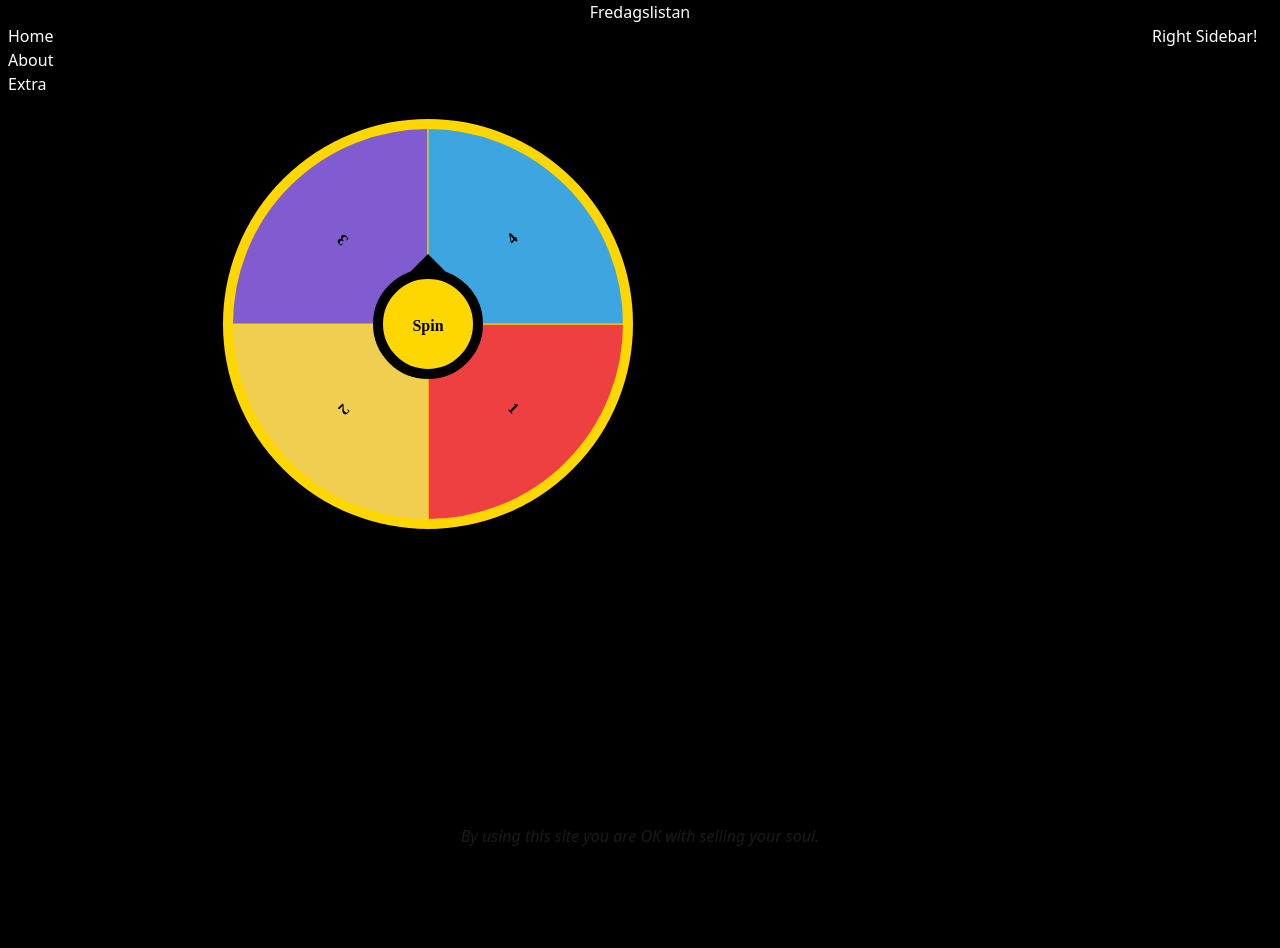
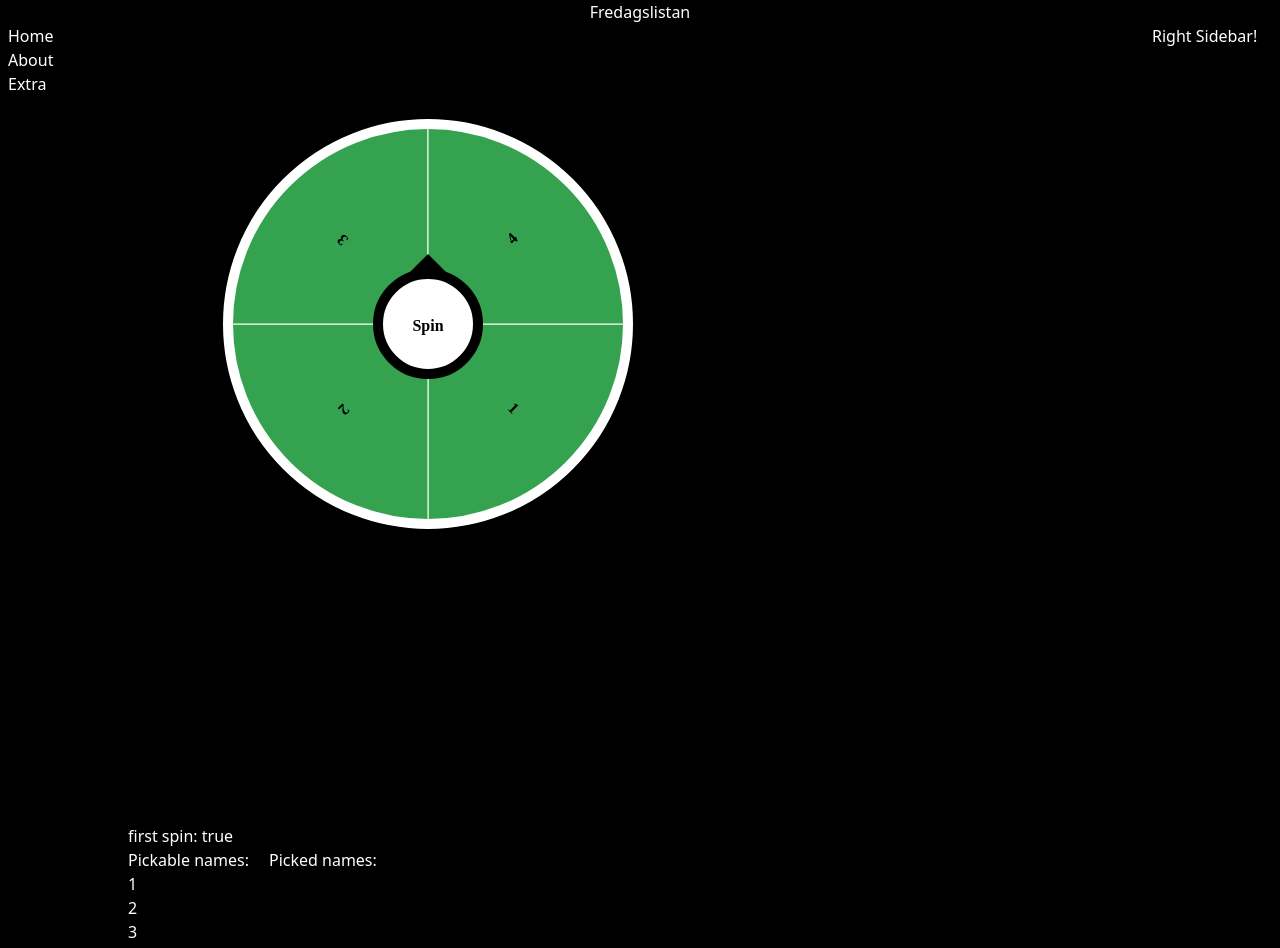
Before and after one commit to bobbin054/ff_fredagslistan, a Next.js app: page /about in a window 1280 px wide. Shown: the top 948 px of the page. Before the commit the page ends 848 px from the top, so only its background shows below. Built offline with nearby package versions, Linux system fonts and the light colour scheme.

Commit message:
Refactor code to improve performance and readability.

```diff
--- a/src/app/about/page.tsx
+++ b/src/app/about/page.tsx
@@ -1,35 +1,45 @@
 "use client";
-import React from "react";
+import React, { useState } from "react";
 import WheelComponent from "../_components/WheelComponent";
 
 export default function About() {
-  const segments = ["1", "2", "3", "4"];
-  const segColors = [
-    "#EE4040",
-    "#F0CF50",
-    "#815CD1",
-    "#3DA5E0",
-    "#34A24F",
-    "#F9AA1F",
-    "#EC3F3F",
-    "#FF9000",
-    "#F0CF50",
-    "#815CD1",
-    "#3DA5E0",
-    "#34A24F",
-    "#F9AA1F",
-    "#EC3F3F",
-    "#FF9000",
-  ];
-  const onFinished = (winner: string) => {
-    console.log(winner);
+  const [pickedNames, setPickedNames] = useState<string[]>([]);
+  const [pickableNames, setPickableNames] = useState<string[]>([
+    "1",
+    "2",
+    "3",
+    "4",
+  ]);
+  const [key, setKey] = useState(1);
+  const [firstSpin, setFirstSpin] = useState(true);
+
+  const onFinished = (pickedName: string) => {
+    console.log("onFinished firstSpin", String(firstSpin));
+
+    if (!firstSpin) {
+      console.log("onFinished !firstSpin");
+      setKey((prevKey) => +prevKey + 1);
+    }
+    setFirstSpin(false);
+
+    setPickableNames((prevPickedNames) => {
+      const newPickableNames = prevPickedNames.filter(
+        (item) => item !== pickedName,
+      );
+      return [...newPickableNames];
+    });
+
+    setPickedNames((prevPickedNames) => [...prevPickedNames, pickedName]);
   };
+
   return (
+    <>
       <WheelComponent
-      segments={segments}
-      segColors={segColors}
+        key={key}
+        segments={pickableNames}
+        segColors={["#34A24F"]}
         onFinished={(winner) => onFinished(winner)}
-      primaryColor="gold"
+        primaryColor="white"
         contrastColor="black"
         buttonText="Spin"
         isOnlyOnce={false}
@@ -37,5 +47,26 @@ export default function About() {
         upDuration={100}
         downDuration={500}
       />
+      <p> first spin: {String(firstSpin)}</p>
+      <div className="flex flex-row gap-5">
+        <div>
+          Pickable names:
+          <ul>
+            {pickableNames.map((item, index) => (
+              <li key={index}>{item}</li>
+            ))}
+          </ul>
+        </div>
+
+        <div>
+          Picked names:
+          <ul>
+            {pickedNames.map((item, index) => (
+              <li key={index}>{item}</li>
+            ))}
+          </ul>
+        </div>
+      </div>
+    </>
   );
 }
```
Lines whose indentation alone changed are shown as unchanged.
